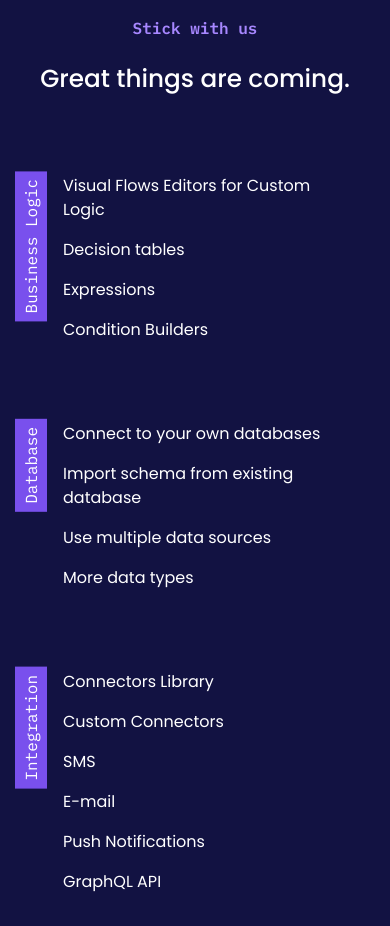
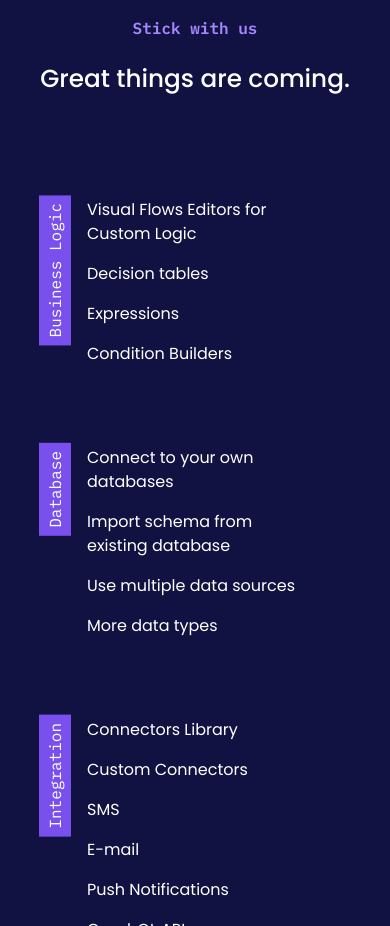
Before and after one commit to amplication/site, a plain HTML site: page index.html in a window 390 px wide. Shown: the part 6180-7106 px from the top of the page. Drawn offline with nearby package versions, Linux system fonts and the light colour scheme; files that its build step writes are made by us from their sources; files whose address does not match are found by name.

Commit message:
roadmap layout

```diff
--- a/index.html
+++ b/index.html
@@ -340,8 +340,10 @@
         >
           <h2 class="h2 text-center">Great things are coming.</h2>
         </div>
-        <div class="row d-flex justify-content-between align-items-stretch">
-          <div class="col-sm-12 col-md-4">
+        <div
+          class="row d-flex justify-content-between align-items-stretch p-4 p-md-0"
+        >
+          <div class="col-sm-12 col-md-6 col-lg-4">
             <div class="roadmap-box">
               <div class="roadmap-title">Business Logic</div>
               <ul class="roadmap-list">
@@ -352,7 +354,7 @@
               </ul>
             </div>
           </div>
-          <div class="col-sm-12 col-md-4">
+          <div class="col-sm-12 col-md-6 col-lg-4">
             <div class="roadmap-box">
               <div class="roadmap-title">Database</div>
               <ul class="roadmap-list">
@@ -363,7 +365,7 @@
               </ul>
             </div>
           </div>
-          <div class="col-sm-12 col-md-4">
+          <div class="col-sm-12 col-md-6 col-lg-4">
             <div class="roadmap-box">
               <div class="roadmap-title">Integration</div>
               <ul class="roadmap-list">
@@ -376,7 +378,7 @@
               </ul>
             </div>
           </div>
-          <div class="col-sm-12 col-md-4">
+          <div class="col-sm-12 col-md-6 col-lg-4">
             <div class="roadmap-box">
               <div class="roadmap-title">Framework</div>
               <ul class="roadmap-list">
@@ -388,7 +390,7 @@
               </ul>
             </div>
           </div>
-          <div class="col-sm-12 col-md-4">
+          <div class="col-sm-12 col-md-6 col-lg-4">
             <div class="roadmap-box">
               <div class="roadmap-title">Front-end</div>
               <ul class="roadmap-list">
@@ -399,7 +401,7 @@
               </ul>
             </div>
           </div>
-          <div class="col-sm-12 col-md-4">
+          <div class="col-sm-12 col-md-6 col-lg-4">
             <div class="roadmap-box">
               <div class="roadmap-title">More</div>
               <ul class="roadmap-list">
```
Also changed, not shown: styles/style.scss (+0 -10 lines).
